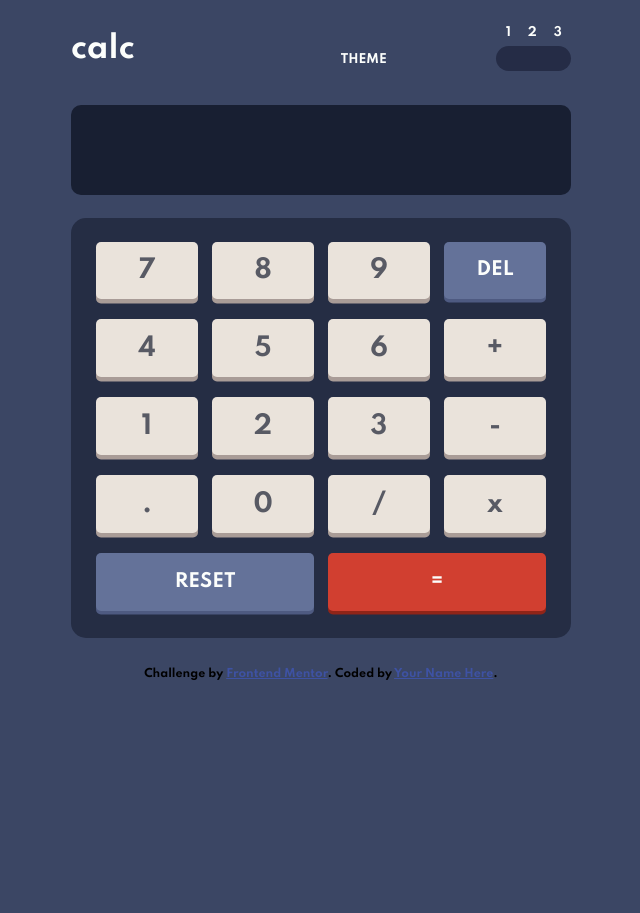
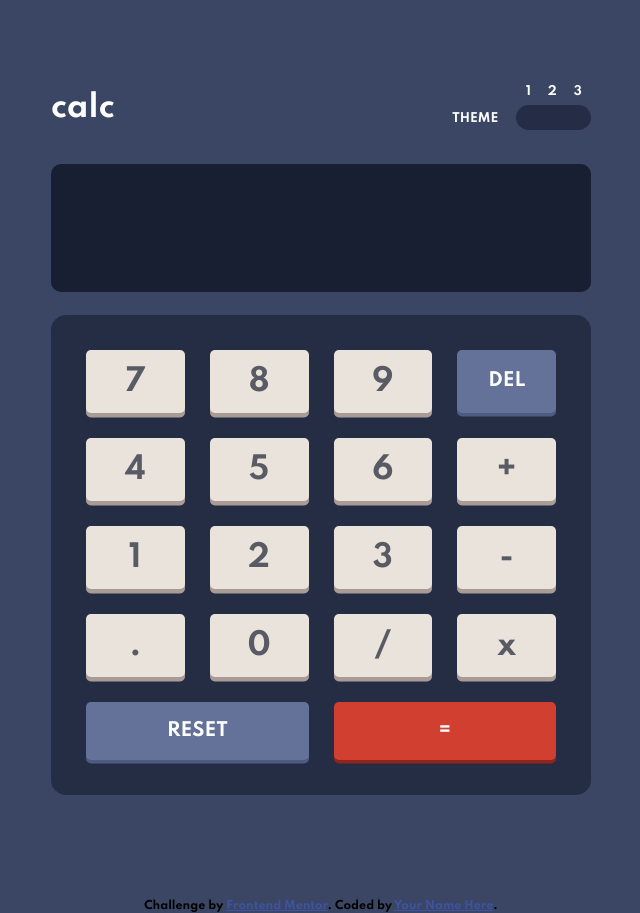
Before and after one commit to Gian-P/Calculator-app, a plain HTML site: page index.html in a window 1536 px wide. Shown: the whole page, without its empty margins (447-1087 px from the left). Before the commit the page ends 800 px from the top, so only its background shows below. Drawn offline with Linux system fonts and the light colour scheme.

Commit message:
Made the calculator responsive

```diff
--- a/css/base/media-queries.css
+++ b/css/base/media-queries.css
@@ -0,0 +1,78 @@
+/*Media querie 320*/
+
+@media (min-width: 320px) {
+  .container {
+    margin-left: 5px;
+    margin-right: 5px;
+  }
+  .theme{
+    padding-left: 75px;
+  }
+
+  .bottom-container{
+    min-height: 350px;
+  }
+}
+/*Media querie 375*/
+@media (min-width: 375px) {
+  .container {
+    margin-left: 25px;
+    margin-right: 23.5px;
+  }
+
+  .theme{
+    padding-left: 125px;
+  }
+
+  .bottom-container {
+     min-height: 420px;
+}
+}
+/*Media querie 425*/
+@media (min-width: 425px) {
+  .theme{
+    padding-left: 175px;
+  }
+}
+
+/*Media querie 768*/
+@media (min-width: 768px) {
+  .theme{
+    padding-left: 290px;
+  }
+  .container{
+    margin: auto;
+  }
+}
+
+/*Media querie 768*/
+@media (min-width: 1440px) {
+  .container {
+    min-height: 900px;
+    max-width: 540px;
+    padding-top: 7rem;
+}
+
+  .bottom-container {
+    min-height: 480px;
+    padding: 35px;
+}
+
+  .bottom-container button {
+    font-size: 30px;
+ }
+
+  .bottom-container {
+    column-gap: 25px;
+    row-gap: 25px;
+  }
+
+  .second-upper-container {
+    margin-top: 38px;
+    min-height: 128px;
+  }
+
+  .theme{
+    padding-left: 320px;
+  }
+}
--- a/css/main.css
+++ b/css/main.css
@@ -1,7 +1,7 @@
 @import './base/root.css';
 @import './base/reset.css';
 @import './base/global.css';
-@import './base/media-queries.css';
 @import './components/bottom-styles.css';
 @import './components/container-styles.css';
 @import './components/upper-styles.css';
+@import './base/media-queries.css';
```
